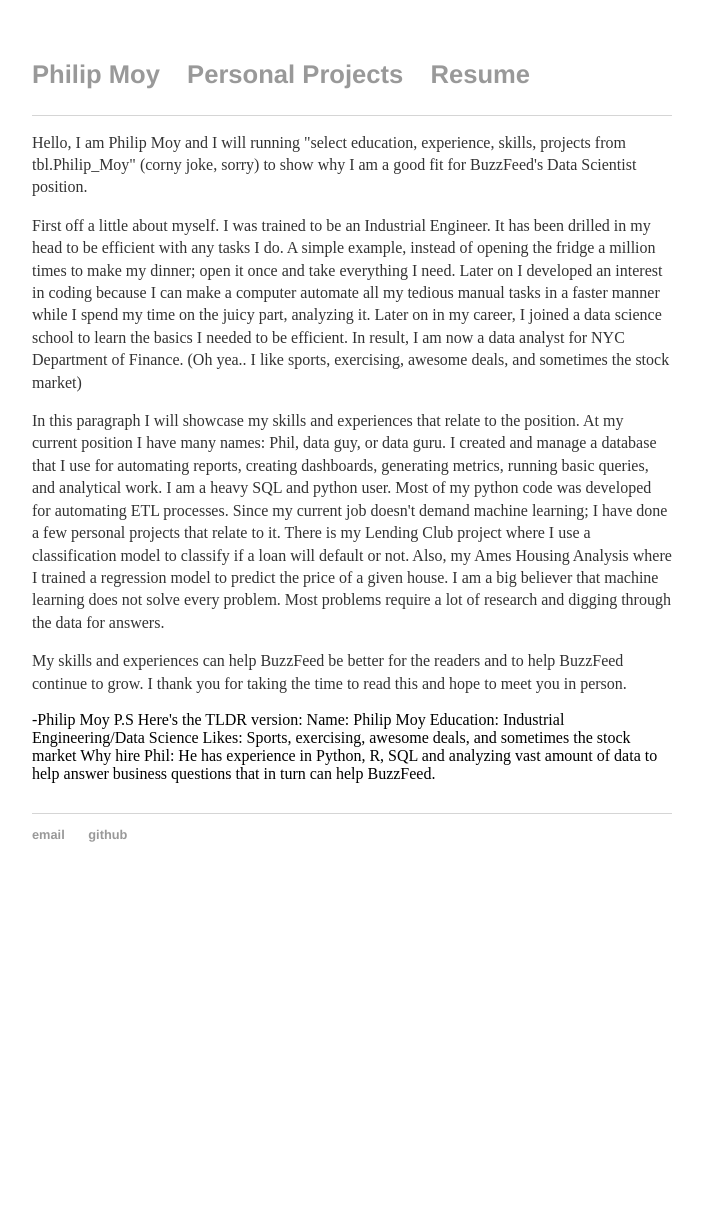
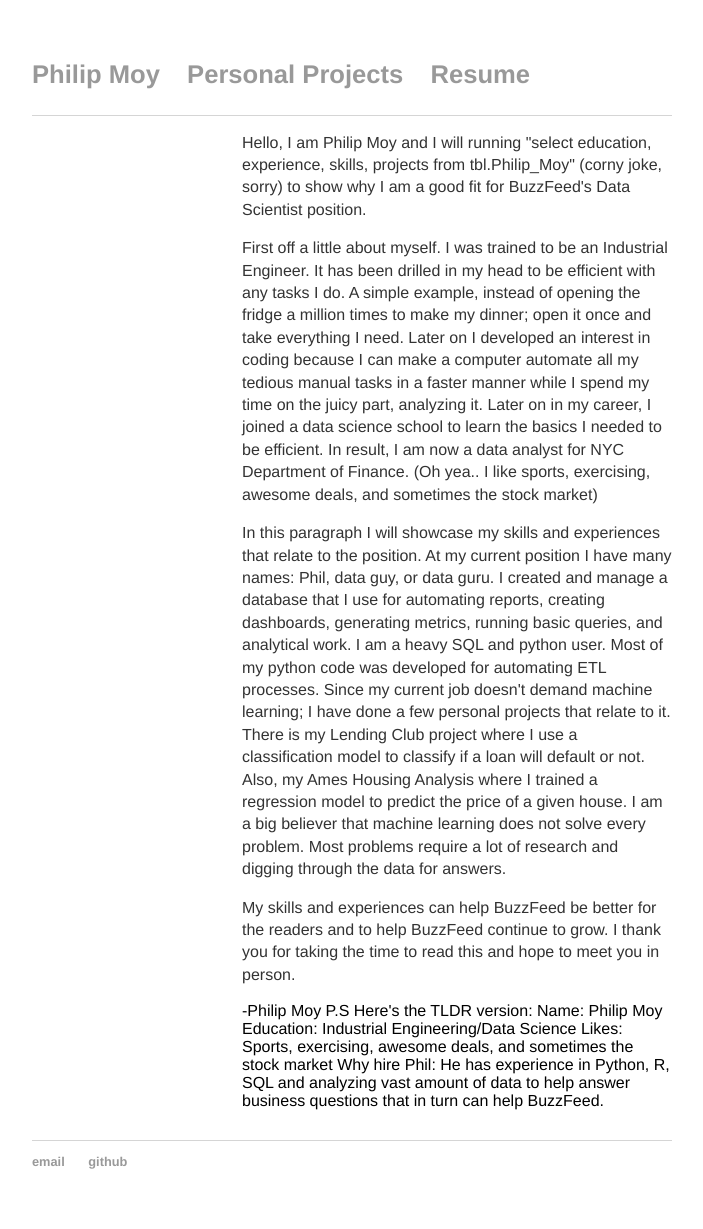
Before and after one commit to moyphilip/moyphilip.github.io, a Jekyll site: the page built from coverletters/index.html, in a window 1280 px wide. Shown: the whole page, without its empty margins (288-991 px from the left). Built offline with Jekyll 4.4.1, drawn with Linux system fonts in a browser that asks for light colours; before the commit the page ends 902 px from its top, so only the background shows below that.

Commit message:
Update main.css

```diff
--- a/css/main.css
+++ b/css/main.css
@@ -96,3 +96,9 @@
     width: 150px;
     float: left;
 }
+
+/* Buzzfeed */
+.buzzfeed {
+    font-family: 'Helvetica', 'Arial', 'Sans-Serif';
+    margin-left:210px;
+}
```
